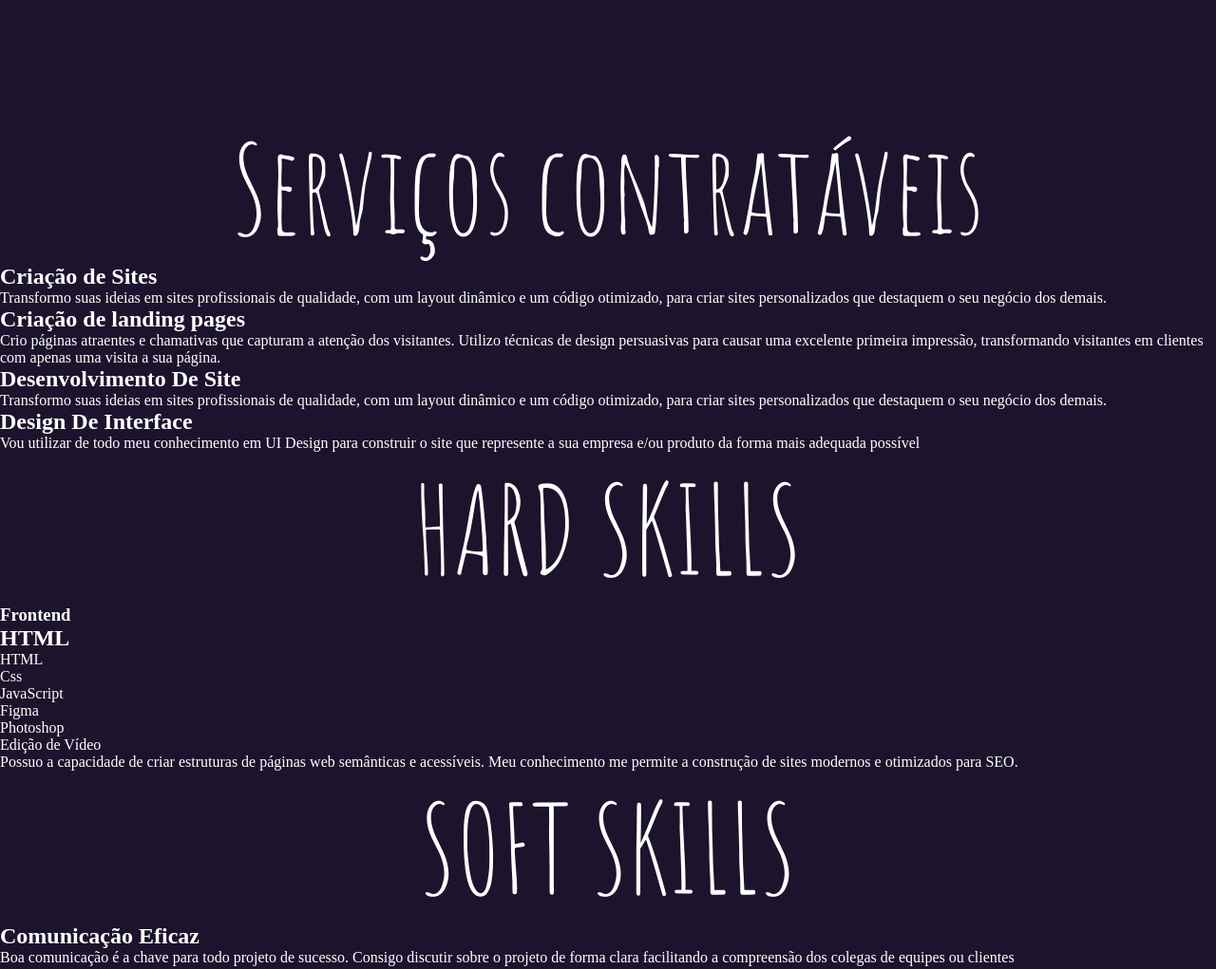
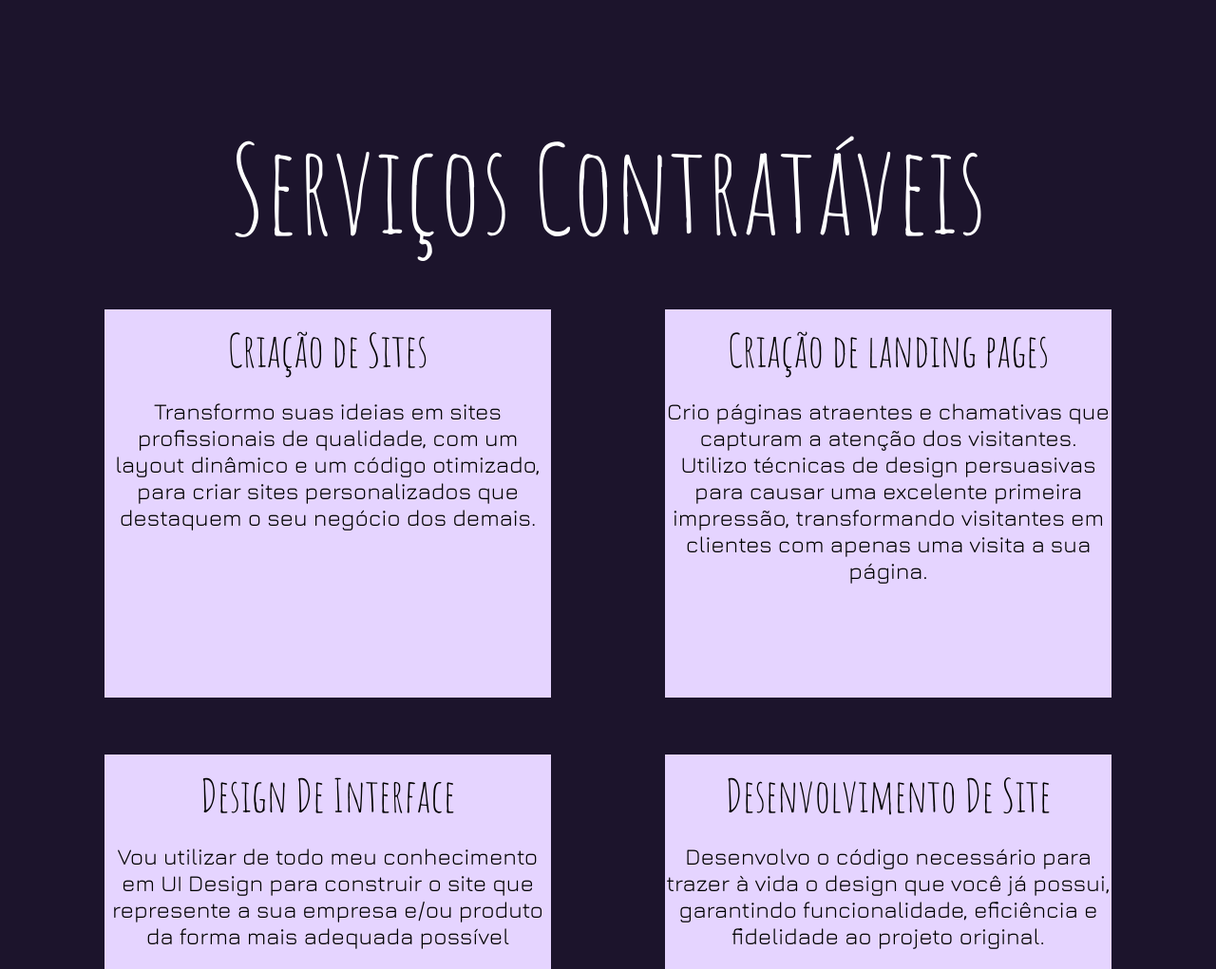
Before and after one commit to rdrglixboa/portfolio, a plain HTML site: page index.html in a window 1280 px wide. Shown: the part 1914-2935 px from the top of the page at 95% size. Drawn offline with nearby package versions, Linux system fonts and the light colour scheme.

Commit message:
add servicos contratados

```diff
--- a/index.html
+++ b/index.html
@@ -114,29 +114,28 @@
 
   </section>
 
-  <section class="servicos">
+  <section>
+    <h1>Serviços Contratáveis</h1>
     <div class="servicos__container">
-      <h1>Serviços contratáveis</h1>
-
-      <div>
+      <div class="servicos__item">
         <h2>Criação de Sites</h2>
         <p>Transformo suas ideias em sites profissionais de qualidade, com um layout dinâmico e um código otimizado, para criar sites personalizados que destaquem o seu negócio dos demais.</p>
       </div>
 
-      <div>
+      <div class="servicos__item">
         <h2>Criação de landing pages</h2>
         <p>Crio páginas atraentes e chamativas que capturam a atenção dos visitantes. Utilizo técnicas de design persuasivas para causar uma excelente primeira impressão, transformando visitantes em clientes com apenas uma visita a sua página.</p>
       </div>
 
-      <div>
-        <h2>Desenvolvimento De Site</h2>
-        <p>Transformo suas ideias em sites profissionais de qualidade, com um layout dinâmico e um código otimizado, para criar sites personalizados que destaquem o seu negócio dos demais.</p>
-      </div>
-
-      <div>
+      <div class="servicos__item">
         <h2>Design De Interface</h2>
         <p>Vou utilizar de todo meu conhecimento em UI Design para construir o site que represente a sua empresa e/ou produto da forma mais adequada possível</p>
       </div>
+      <div class="servicos__item">
+        <h2>Desenvolvimento De Site</h2>
+        <p>Desenvolvo o código necessário para trazer à vida o design que você já possui, garantindo funcionalidade, eficiência e fidelidade ao projeto original.</p>
+      </div>
+
     </div>
   </section>
 
--- a/style.css
+++ b/style.css
@@ -147,3 +147,34 @@ section h1 {
   justify-content: center;
   background-color: rgb(16, 6, 73);
 }
+
+/* SERVICOS */
+
+.servicos__container {
+  display: grid;
+  grid-template-columns: minmax(20%, 470px) minmax(20%, 470px);
+  justify-content: center;
+  column-gap: 120px;
+  row-gap: 60px;
+  margin-top: 48px;
+}
+
+.servicos__item {
+  background-color: #e5d4ff;
+  color: #000;
+}
+
+.servicos__item p {
+  font-family: var(--fonte-primaria);
+  font-size: 24px;
+  margin-bottom: 120px;
+  text-align: center;
+}
+
+.servicos__item h2 {
+  font-family: var(--fonte-secundaria);
+  font-weight: 400;
+  text-align: center;
+  font-size: 48px;
+  margin: 12px 60px 20px;
+}
```
